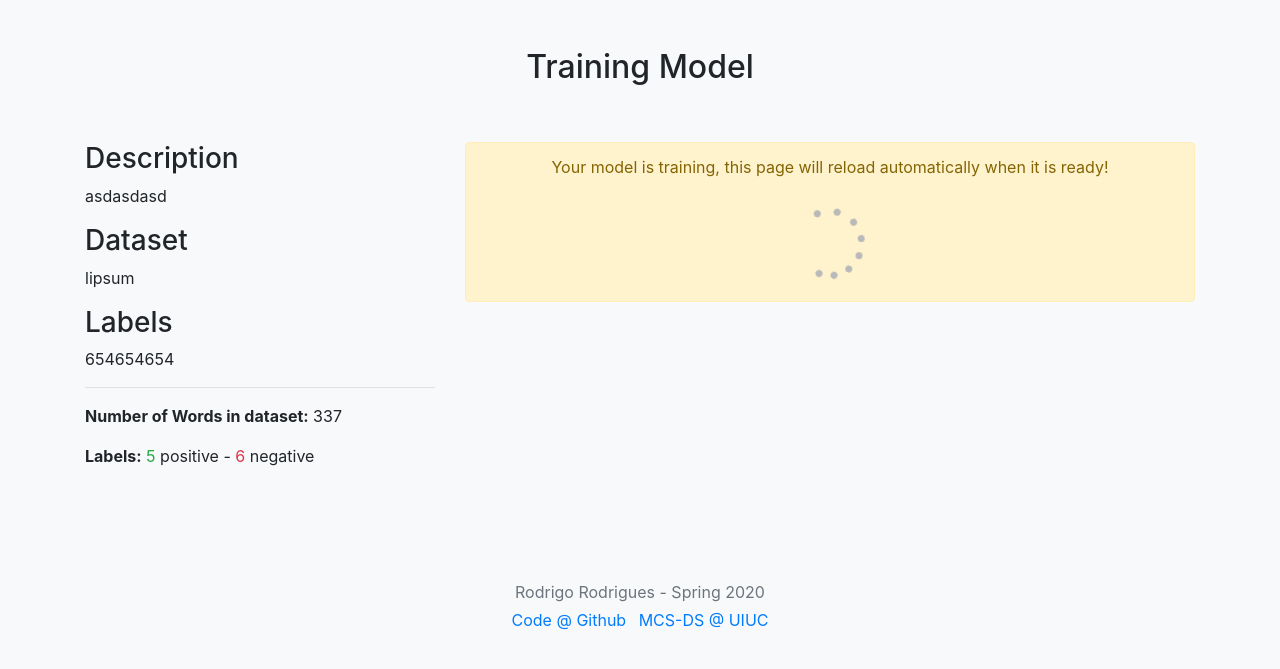
After one commit to rodrigoasrodrigues/CS598-T7, a Flask app: page /training/1 in a window 1280 px wide. The commit adds this page. Shown: the top 669 px of the page. Run offline with Flask 2, Linux system fonts and the light colour scheme; data comes from the database, SQL or seed files in the repository; both versions use the stored data as it was after the commit; some libraries are stand-ins or nearby versions.

Commit message:
Training Screen

```diff
--- a/app/controllers/add_dataset.py
+++ b/app/controllers/add_dataset.py
@@ -1,10 +1,11 @@
 import os
 import uuid
+import json
 from flask import render_template, request, redirect
 from app import app
 from app import db
 from app.controllers.env_configs import EnvConf
-from app.models.tables import (DatasetFile, LabelFile)
+from app.models.tables import (DatasetFile, LabelFile, Word2VecModel)
 import hashlib
 
 def word_count_dataset(hash):
@@ -44,6 +45,8 @@ def add_dataset():
 
 @app.route('/train', methods=["POST"])
 def train():
+    dataset_id = -1
+    label_id = -1
     if request.files:
         if request.files["fupDataset"] and request.form['datasetRadio'] == 'new':
             dataset_file = request.files["fupDataset"]
@@ -54,6 +57,8 @@ def train():
             print(f'words = {nwords}')
             dataset = DatasetFile(dataset_hash,dataset_name,nwords)
             db.session.add(dataset)
+            db.session.commit()
+            dataset_id = dataset.id
         if request.files["fupLabel"] and request.form['labelRadio'] == 'new':
             label_file = request.files["fupLabel"]
             label_hash = save_file(label_file,EnvConf.label_dir)
@@ -62,5 +67,28 @@ def train():
             positive, negative = count_labels(label_hash)
             label = LabelFile(label_hash,label_name,positive, negative)
             db.session.add(label)
+            db.session.commit()
+            label_id = label.id
+
+    if dataset_id == -1:
+        dataset_id = int(request.form['datasetRadio'])
+    if label_id == -1:
+        label_id = int(request.form['labelRadio'])
+    description = request.form['txtDescription']
+    w2v_model = Word2VecModel('training', description, dataset_id, label_id)
+
+    db.session.add(w2v_model)
     db.session.commit()
-    return redirect('/')
+    print(f'dataset = {dataset_id} ; label = {label_id}')
+    return redirect(f'/training/{w2v_model.id}')
+
+@app.route('/training/<model_id>')
+def training(model_id):
+    model = Word2VecModel.query.get(model_id)
+    return render_template('training_model.html',model=model)
+
+
+@app.route('/training_status/<model_id>')
+def training_status(model_id):
+    model = Word2VecModel.query.get(model_id)
+    return json.dumps(model.file_hash != 'training')
--- a/app/static/style.css
+++ b/app/static/style.css
@@ -18,3 +18,87 @@ a.dataset-link {
 .selected-model .text-muted {
   color: #28a745 !important;
 }
+.lds-roller {
+  display: inline-block;
+  position: relative;
+  width: 80px;
+  height: 80px;
+}
+.lds-roller div {
+  animation: lds-roller 1.2s cubic-bezier(0.5, 0, 0.5, 1) infinite;
+  transform-origin: 40px 40px;
+}
+.lds-roller div:after {
+  content: " ";
+  display: block;
+  position: absolute;
+  width: 7px;
+  height: 7px;
+  border-radius: 50%;
+  background: #b9b9b9;
+  margin: -4px 0 0 -4px;
+}
+.lds-roller div:nth-child(1) {
+  animation-delay: -0.036s;
+}
+.lds-roller div:nth-child(1):after {
+  top: 63px;
+  left: 63px;
+}
+.lds-roller div:nth-child(2) {
+  animation-delay: -0.072s;
+}
+.lds-roller div:nth-child(2):after {
+  top: 68px;
+  left: 56px;
+}
+.lds-roller div:nth-child(3) {
+  animation-delay: -0.108s;
+}
+.lds-roller div:nth-child(3):after {
+  top: 71px;
+  left: 48px;
+}
+.lds-roller div:nth-child(4) {
+  animation-delay: -0.144s;
+}
+.lds-roller div:nth-child(4):after {
+  top: 72px;
+  left: 40px;
+}
+.lds-roller div:nth-child(5) {
+  animation-delay: -0.18s;
+}
+.lds-roller div:nth-child(5):after {
+  top: 71px;
+  left: 32px;
+}
+.lds-roller div:nth-child(6) {
+  animation-delay: -0.216s;
+}
+.lds-roller div:nth-child(6):after {
+  top: 68px;
+  left: 24px;
+}
+.lds-roller div:nth-child(7) {
+  animation-delay: -0.252s;
+}
+.lds-roller div:nth-child(7):after {
+  top: 63px;
+  left: 17px;
+}
+.lds-roller div:nth-child(8) {
+  animation-delay: -0.288s;
+}
+.lds-roller div:nth-child(8):after {
+  top: 56px;
+  left: 12px;
+}
+@keyframes lds-roller {
+  0% {
+    transform: rotate(0deg);
+  }
+  100% {
+    transform: rotate(360deg);
+  }
+}
--- a/app/static/style.less
+++ b/app/static/style.less
@@ -23,3 +23,91 @@ a.dataset-link{
     }
 
 }
+
+//loading animation
+//https://loading.io/css/
+
+.lds-roller {
+    display: inline-block;
+    position: relative;
+    width: 80px;
+    height: 80px;
+  }
+  .lds-roller div {
+    animation: lds-roller 1.2s cubic-bezier(0.5, 0, 0.5, 1) infinite;
+    transform-origin: 40px 40px;
+  }
+  .lds-roller div:after {
+    content: " ";
+    display: block;
+    position: absolute;
+    width: 7px;
+    height: 7px;
+    border-radius: 50%;
+    background: #b9b9b9;
+    margin: -4px 0 0 -4px;
+  }
+  .lds-roller div:nth-child(1) {
+    animation-delay: -0.036s;
+  }
+  .lds-roller div:nth-child(1):after {
+    top: 63px;
+    left: 63px;
+  }
+  .lds-roller div:nth-child(2) {
+    animation-delay: -0.072s;
+  }
+  .lds-roller div:nth-child(2):after {
+    top: 68px;
+    left: 56px;
+  }
+  .lds-roller div:nth-child(3) {
+    animation-delay: -0.108s;
+  }
+  .lds-roller div:nth-child(3):after {
+    top: 71px;
+    left: 48px;
+  }
+  .lds-roller div:nth-child(4) {
+    animation-delay: -0.144s;
+  }
+  .lds-roller div:nth-child(4):after {
+    top: 72px;
+    left: 40px;
+  }
+  .lds-roller div:nth-child(5) {
+    animation-delay: -0.18s;
+  }
+  .lds-roller div:nth-child(5):after {
+    top: 71px;
+    left: 32px;
+  }
+  .lds-roller div:nth-child(6) {
+    animation-delay: -0.216s;
+  }
+  .lds-roller div:nth-child(6):after {
+    top: 68px;
+    left: 24px;
+  }
+  .lds-roller div:nth-child(7) {
+    animation-delay: -0.252s;
+  }
+  .lds-roller div:nth-child(7):after {
+    top: 63px;
+    left: 17px;
+  }
+  .lds-roller div:nth-child(8) {
+    animation-delay: -0.288s;
+  }
+  .lds-roller div:nth-child(8):after {
+    top: 56px;
+    left: 12px;
+  }
+  @keyframes lds-roller {
+    0% {
+      transform: rotate(0deg);
+    }
+    100% {
+      transform: rotate(360deg);
+    }
+  }
--- a/app/templates/add_dataset.html
+++ b/app/templates/add_dataset.html
@@ -111,7 +111,7 @@
                 <hr class="mb-4">
                 <div class="form-group">
                     <label for="txtDescription">Please add a brief description</label>
-                    <textarea class="form-control" id="txtDescription" rows="3"
+                    <textarea class="form-control" id="txtDescription" name="txtDescription" rows="3"
                         placeholder="brief description"></textarea>
                 </div>
 
--- /dev/null
+++ b/app/templates/training_model.html
@@ -0,0 +1,59 @@
+<!doctype html>
+<html lang="en">
+
+{% include 'head.html' %}
+
+<body class="bg-light">
+    <div class="container">
+        <div class="py-5 text-center">
+            <h2>Training Model</h2>
+        </div>
+        <div class="row">
+            <div class="col-md-4">
+                <h3>Description</h3>
+                <p>{{model.description}}</p>
+                <h3>Dataset</h3>
+                <p>{{model.dataset.name}}</p>
+                <h3>Labels</h3>
+                <p>{{model.label.name}}</p>
+
+                <hr>
+                <p><strong>Number of Words in dataset:</strong> {{model.dataset.words}}</p>
+                <p><strong>Labels:</strong> <span class="text-success">{{model.label.positive_labels}}</span> positive -
+                    <span class="text-danger">{{model.label.negative_labels}}</span> negative</p>
+            </div>
+            <div class="col-md-8">
+                <div class="alert alert-warning text-center" role="alert" id="divTraining">
+                    Your model is training, this page will reload automatically when it is ready!
+                    <br/>
+                    <br/>
+                        <div class="lds-roller"><div></div><div></div><div></div><div></div><div></div><div></div><div></div><div></div></div>
+
+                </div>
+                <div class="alert alert-success text-center" style="display: none;" role="alert" id="divTrained" >
+                    Your model is ready!
+                    <br/>
+                    <a href="/explore/{{model.id}}">Click here to access it!</a>
+
+                </div>
+            </div>
+        </div>
+
+        {% include 'footer.html' %}
+    </div>
+</body>
+<script>
+    $(document).ready(()=>{
+        setInterval(()=>{
+            $.getJSON( "/training_status/{{model.id}}", function( data ) {
+                 if(data){
+                     $('#divTraining').hide();
+                     $('#divTrained').show();
+                 }
+                });
+
+        },500);
+
+    });
+</script>
+</html>
```
Also changed, not shown: app/database.db.
